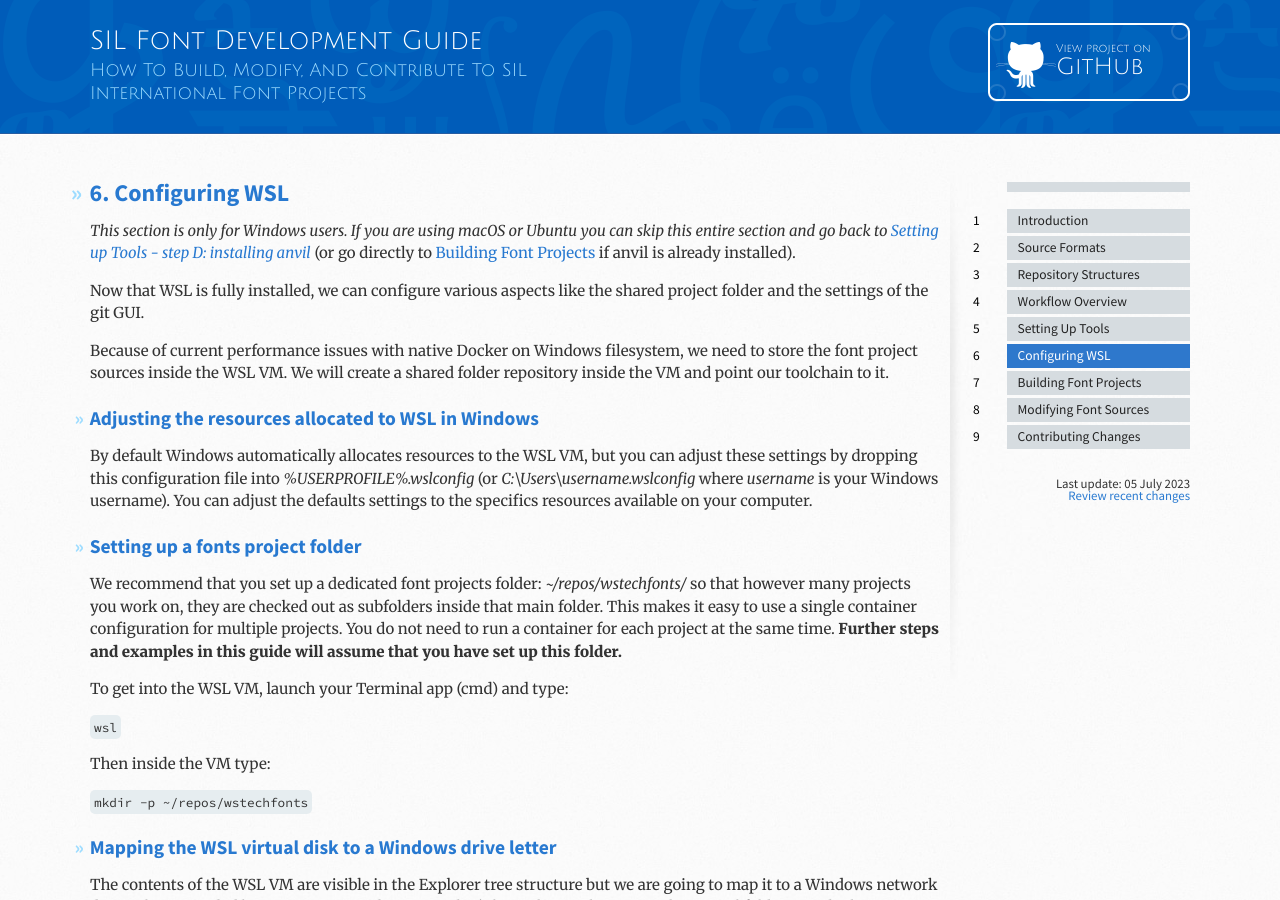
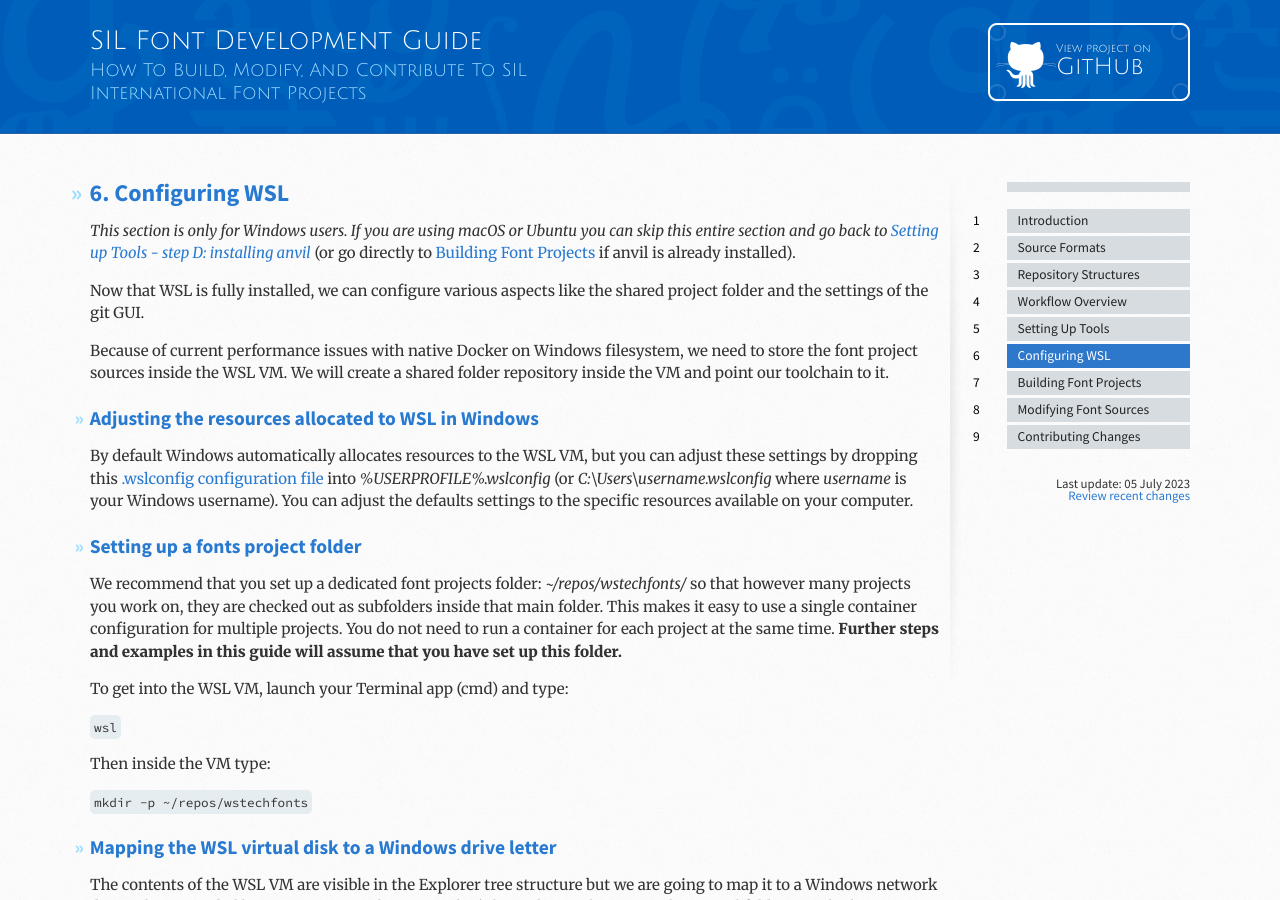
Before and after one commit to silnrsi/silfontdev, a Jekyll site: the page built from en-US/Configuring-WSL.md, in a window 1280 px wide and 900 px high. Built offline with Jekyll 4.4.1, drawn with Linux system fonts in a browser that asks for light colours.

Commit message:
Added missing file link, fixed typo.

```diff
--- a/en-US/Configuring-WSL.md
+++ b/en-US/Configuring-WSL.md
@@ -16,8 +16,8 @@ Because of current performance issues with native Docker on Windows filesystem,
 
 ## Adjusting the resources allocated to WSL in Windows
 
-By default Windows automatically allocates resources to the WSL VM, but you can adjust these settings by dropping this configuration file into *%USERPROFILE%\.wslconfig* (or *C:\Users\username\.wslconfig* where *username* is your Windows username).
-You can adjust the defaults settings to the specifics resources available on your computer.
+By default Windows automatically allocates resources to the WSL VM, but you can adjust these settings by dropping this [.wslconfig configuration file](https://github.com/silnrsi/anvil/blob/main/.wslconfig) into *%USERPROFILE%\.wslconfig* (or *C:\Users\username\.wslconfig* where *username* is your Windows username).
+You can adjust the defaults settings to the specific resources available on your computer.
 
 ## Setting up a fonts project folder
 
```
